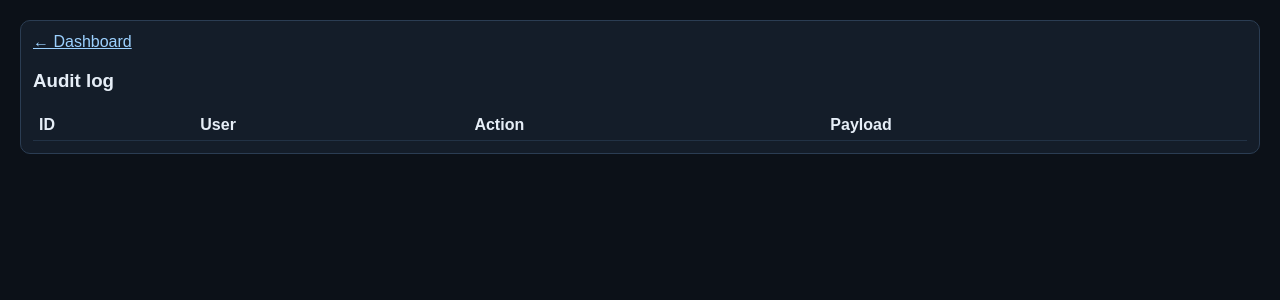
After one commit to drKOVXO3HNK/KOVXO3-operations, a FastAPI app: template app/templates/audit.html in a window 1280 px wide. The commit adds this page. Shown: the top 300 px of the page. Run offline with FastAPI, Linux system fonts and the light colour scheme; the template is opened without the code that fills it, so the values that code supplies are empty.

Commit message:
Add auth, role-based permissions, audit log, and Excel import

```diff
--- a/app/main.py
+++ b/app/main.py
@@ -1,16 +1,35 @@
 from datetime import date
 from io import BytesIO
-from fastapi import FastAPI, Depends, Form, Request
+from fastapi import FastAPI, Depends, Form, Request, HTTPException, UploadFile, File
 from fastapi.responses import RedirectResponse, StreamingResponse
 from fastapi.templating import Jinja2Templates
 from sqlmodel import Session, select
-from openpyxl import Workbook
+from openpyxl import Workbook, load_workbook
 
 from .db import init_db, get_session
-from .models import FieldItem, CropItem, OperationItem, UserItem
+from .models import FieldItem, CropItem, OperationItem, UserItem, AuditLogItem
 
 app = FastAPI(title="KOVXO3 Operations")
 templates = Jinja2Templates(directory="app/templates")
+
+
+def get_current_user(request: Request, session: Session) -> UserItem:
+    username = request.cookies.get("user")
+    if not username:
+        raise HTTPException(status_code=401)
+    user = session.exec(select(UserItem).where(UserItem.username == username)).first()
+    if not user:
+        raise HTTPException(status_code=401)
+    return user
+
+
+def can_edit(role: str) -> bool:
+    return role in {"manager", "agronom"}
+
+
+def audit(session: Session, username: str, action: str, payload: str = ""):
+    session.add(AuditLogItem(username=username, action=action, payload=payload[:4000]))
+    session.commit()
 
 
 @app.on_event("startup")
@@ -23,15 +42,39 @@ def root():
     return RedirectResponse(url="/dashboard")
 
 
+@app.get("/login")
+def login_page(request: Request):
+    return templates.TemplateResponse("login.html", {"request": request, "error": None})
+
+
+@app.post("/login")
+def login(request: Request, username: str = Form(...), password: str = Form(...), session: Session = Depends(get_session)):
+    user = session.exec(select(UserItem).where(UserItem.username == username, UserItem.password == password)).first()
+    if not user:
+        return templates.TemplateResponse("login.html", {"request": request, "error": "Неверный логин/пароль"})
+    resp = RedirectResponse(url="/dashboard", status_code=303)
+    resp.set_cookie("user", username, httponly=True)
+    return resp
+
+
+@app.get("/logout")
+def logout():
+    resp = RedirectResponse(url="/login", status_code=303)
+    resp.delete_cookie("user")
+    return resp
+
+
 @app.get("/dashboard")
-def dashboard(request: Request, season: int | None = None, user: str = "oleg", session: Session = Depends(get_session)):
+def dashboard(request: Request, season: int | None = None, session: Session = Depends(get_session)):
+    try:
+        user = get_current_user(request, session)
+    except Exception:
+        return RedirectResponse(url="/login", status_code=303)
+
     season = season or date.today().year
-
     fields = session.exec(select(FieldItem)).all()
     crops = session.exec(select(CropItem)).all()
     ops = session.exec(select(OperationItem).where(OperationItem.season == season)).all()
-    user_row = session.exec(select(UserItem).where(UserItem.username == user)).first()
-    role = user_row.role if user_row else "manager"
 
     by_crop: dict[str, float] = {}
     for op in ops:
@@ -52,14 +95,19 @@ def dashboard(request: Request, season: int | None = None, user: str = "oleg", s
             "ops": ops,
             "fields": {f.id: f for f in fields},
             "crops": {c.id: c for c in crops},
-            "user": user,
-            "role": role,
+            "user": user.username,
+            "role": user.role,
+            "can_edit": can_edit(user.role),
         },
     )
 
 
 @app.post("/seed")
-def seed_data(session: Session = Depends(get_session)):
+def seed_data(request: Request, session: Session = Depends(get_session)):
+    user = get_current_user(request, session)
+    if user.role != "manager":
+        raise HTTPException(status_code=403, detail="Только manager")
+
     if not session.exec(select(FieldItem)).first():
         session.add_all([
             FieldItem(name="Поле-1", group_name="Север", area_ha=210.5),
@@ -70,16 +118,18 @@ def seed_data(session: Session = Depends(get_session)):
         session.add_all([CropItem(name="Пшеница яровая"), CropItem(name="Горох"), CropItem(name="Рапс яровой")])
     if not session.exec(select(UserItem)).first():
         session.add_all([
-            UserItem(username="oleg", role="manager"),
-            UserItem(username="agronom1", role="agronom"),
-            UserItem(username="operator1", role="operator"),
+            UserItem(username="oleg", password="oleg123", role="manager"),
+            UserItem(username="agronom1", password="agro123", role="agronom"),
+            UserItem(username="operator1", password="op123", role="operator"),
         ])
     session.commit()
+    audit(session, user.username, "seed", "seed demo data")
     return RedirectResponse(url="/dashboard", status_code=303)
 
 
 @app.post("/operations")
 def add_operation(
+    request: Request,
     season: int = Form(...),
     operation_type: str = Form(...),
     field_id: int = Form(...),
@@ -88,6 +138,10 @@ def add_operation(
     status: str = Form("planned"),
     session: Session = Depends(get_session),
 ):
+    user = get_current_user(request, session)
+    if not can_edit(user.role):
+        raise HTTPException(status_code=403, detail="Недостаточно прав")
+
     session.add(
         OperationItem(
             season=season,
@@ -101,11 +155,48 @@ def add_operation(
         )
     )
     session.commit()
+    audit(session, user.username, "add_operation", f"season={season},field={field_id},crop={crop_id},area={planned_area_ha}")
+    return RedirectResponse(url=f"/dashboard?season={season}", status_code=303)
+
+
+@app.post("/import/operations")
+def import_operations(request: Request, season: int = Form(...), file: UploadFile = File(...), session: Session = Depends(get_session)):
+    user = get_current_user(request, session)
+    if user.role != "manager":
+        raise HTTPException(status_code=403, detail="Только manager")
+
+    wb = load_workbook(filename=BytesIO(file.file.read()), data_only=True)
+    ws = wb.active
+
+    fields = {f.name: f.id for f in session.exec(select(FieldItem)).all()}
+    crops = {c.name: c.id for c in session.exec(select(CropItem)).all()}
+
+    created = 0
+    for row in ws.iter_rows(min_row=2, values_only=True):
+        if not row or not row[0]:
+            continue
+        operation_type, field_name, crop_name, planned_area = row[0], row[1], row[2], row[3]
+        if field_name not in fields or crop_name not in crops:
+            continue
+        session.add(OperationItem(
+            season=season,
+            operation_type=str(operation_type),
+            field_id=fields[field_name],
+            crop_id=crops[crop_name],
+            planned_area_ha=float(planned_area or 0),
+            completed_area_ha=0,
+            status="planned",
+            planned_date=date.today(),
+        ))
+        created += 1
+    session.commit()
+    audit(session, user.username, "import_operations", f"season={season},created={created},file={file.filename}")
     return RedirectResponse(url=f"/dashboard?season={season}", status_code=303)
 
 
 @app.get("/fields/{field_id}")
 def field_card(field_id: int, request: Request, season: int | None = None, session: Session = Depends(get_session)):
+    user = get_current_user(request, session)
     season = season or date.today().year
     field = session.get(FieldItem, field_id)
     if not field:
@@ -118,11 +209,23 @@ def field_card(field_id: int, request: Request, season: int | None = None, sessi
         "field": field,
         "ops": ops,
         "crops": crops,
+        "user": user.username,
+        "role": user.role,
     })
 
 
+@app.get("/audit")
+def audit_page(request: Request, session: Session = Depends(get_session)):
+    user = get_current_user(request, session)
+    if user.role != "manager":
+        raise HTTPException(status_code=403, detail="Только manager")
+    logs = session.exec(select(AuditLogItem).order_by(AuditLogItem.id.desc())).all()
+    return templates.TemplateResponse("audit.html", {"request": request, "logs": logs, "user": user.username, "role": user.role})
+
+
 @app.get("/export/operations.xlsx")
-def export_operations(season: int, session: Session = Depends(get_session)):
+def export_operations(request: Request, season: int, session: Session = Depends(get_session)):
+    _ = get_current_user(request, session)
     fields = {f.id: f.name for f in session.exec(select(FieldItem)).all()}
     crops = {c.id: c.name for c in session.exec(select(CropItem)).all()}
     ops = session.exec(select(OperationItem).where(OperationItem.season == season)).all()
@@ -150,7 +253,8 @@ def export_operations(season: int, session: Session = Depends(get_session)):
 
 
 @app.get("/api/report/{season}")
-def report(season: int, session: Session = Depends(get_session)):
+def report(request: Request, season: int, session: Session = Depends(get_session)):
+    _ = get_current_user(request, session)
     ops = session.exec(select(OperationItem).where(OperationItem.season == season)).all()
     return {
         "season": season,
--- /dev/null
+++ b/app/templates/audit.html
@@ -0,0 +1,3 @@
+<!doctype html><html><head><meta charset='utf-8'><title>Audit</title>
+<style>body{font-family:Arial;background:#0c1118;color:#e6eef7;margin:20px}.card{background:#141d29;border:1px solid #2b3d53;border-radius:10px;padding:12px}table{width:100%;border-collapse:collapse}td,th{border-bottom:1px solid #223245;padding:6px;text-align:left}a{color:#9cd1ff}</style></head>
+<body><div class='card'><a href='/dashboard'>← Dashboard</a><h3>Audit log</h3><table><thead><tr><th>ID</th><th>User</th><th>Action</th><th>Payload</th></tr></thead><tbody>{% for l in logs %}<tr><td>{{l.id}}</td><td>{{l.username}}</td><td>{{l.action}}</td><td>{{l.payload}}</td></tr>{% endfor %}</tbody></table></div></body></html>
--- /dev/null
+++ b/app/templates/login.html
@@ -0,0 +1,3 @@
+<!doctype html><html><head><meta charset='utf-8'><title>Login</title>
+<style>body{font-family:Arial;background:#0c1118;color:#e6eef7;margin:40px}.card{max-width:360px;background:#141d29;border:1px solid #2b3d53;border-radius:10px;padding:16px}input,button{width:100%;margin:6px 0;padding:8px;border-radius:6px;border:1px solid #35506e;background:#101a25;color:#e6eef7}</style>
+</head><body><div class='card'><h3>Вход</h3>{% if error %}<div style='color:#ff9f9f'>{{error}}</div>{% endif %}<form method='post' action='/login'><input name='username' placeholder='username' required><input name='password' placeholder='password' type='password' required><button>Войти</button></form></div></body></html>
--- a/requirements.txt
+++ b/requirements.txt
@@ -5,3 +5,4 @@ pydantic==2.11.7
 python-multipart==0.0.20
 jinja2==3.1.6
 openpyxl==3.1.5
+itsdangerous==2.2.0
```
Also changed, not shown: app/models.py (+8 -0 lines), app/templates/dashboard.html (+17 -1 lines), README.md.
